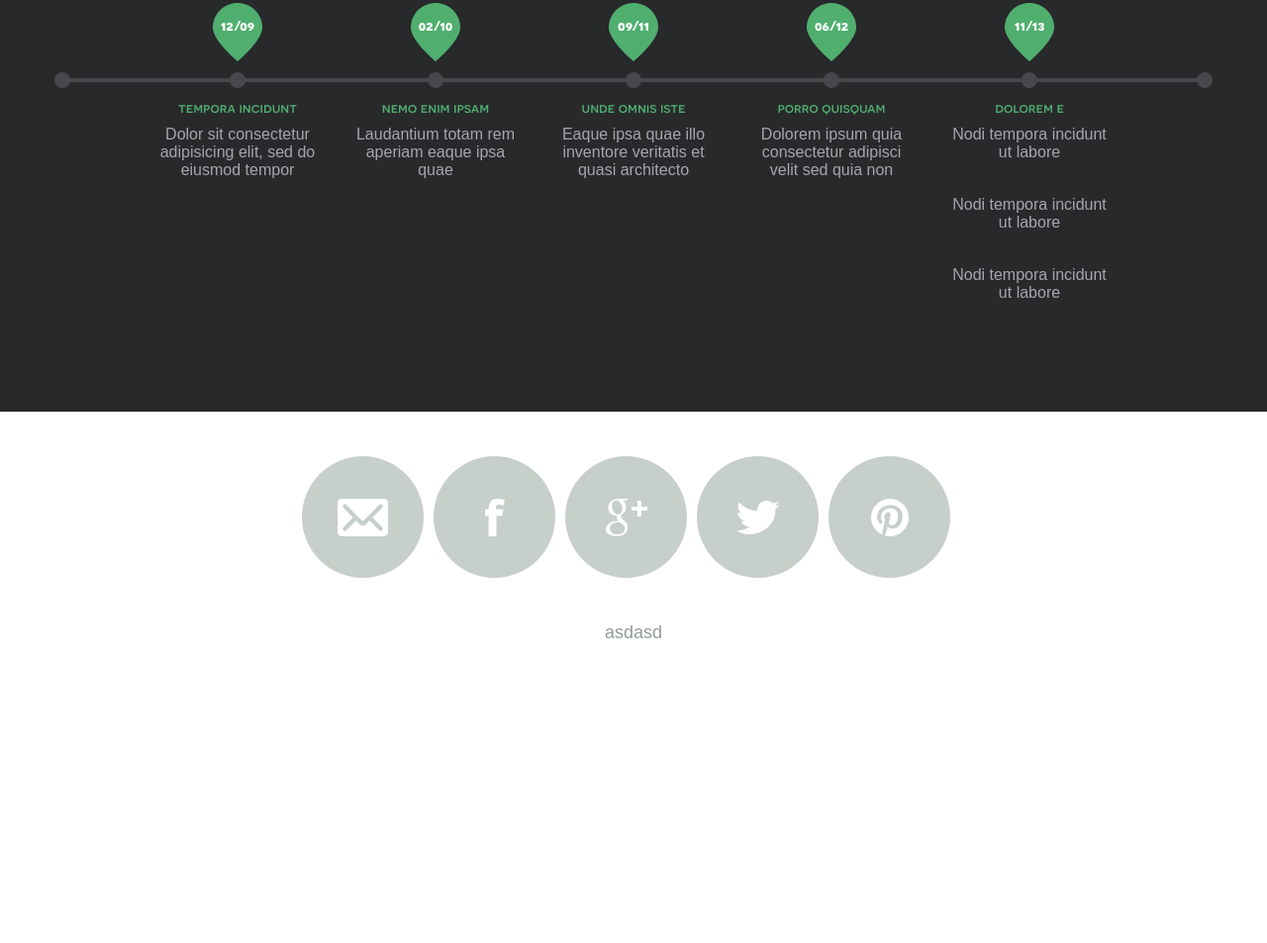
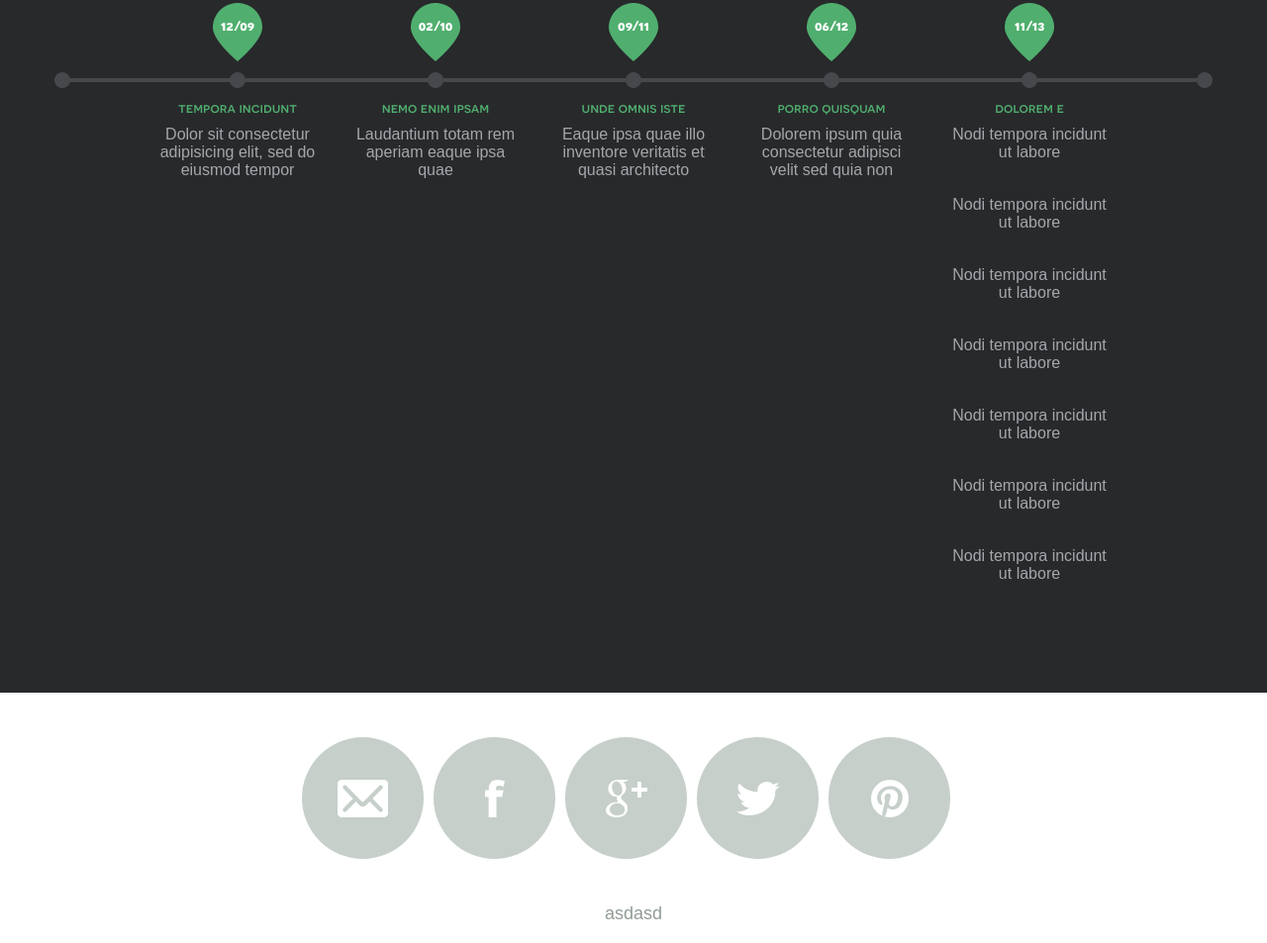
Before and after one commit to Pablo-Mdz/Portfolio2, a plain HTML site: page index.html in a window 1280 px wide. Shown: the part 641-1594 px from the top of the page at 99% size. Before the commit the page ends 1310 px from the top, so only its background shows below. Drawn offline with nearby package versions, Linux system fonts and the light colour scheme.

Commit message:
comments

```diff
--- a/index.html
+++ b/index.html
@@ -74,6 +74,10 @@
 								<p>Nodi tempora incidunt ut labore </p>
 								<p>Nodi tempora incidunt ut labore </p>
 								<p>Nodi tempora incidunt ut labore </p>
+								<p>Nodi tempora incidunt ut labore </p>
+								<p>Nodi tempora incidunt ut labore </p>
+								<p>Nodi tempora incidunt ut labore </p>
+								<p>Nodi tempora incidunt ut labore </p>
 							</li>
 						</ul>
 					</div>
```
